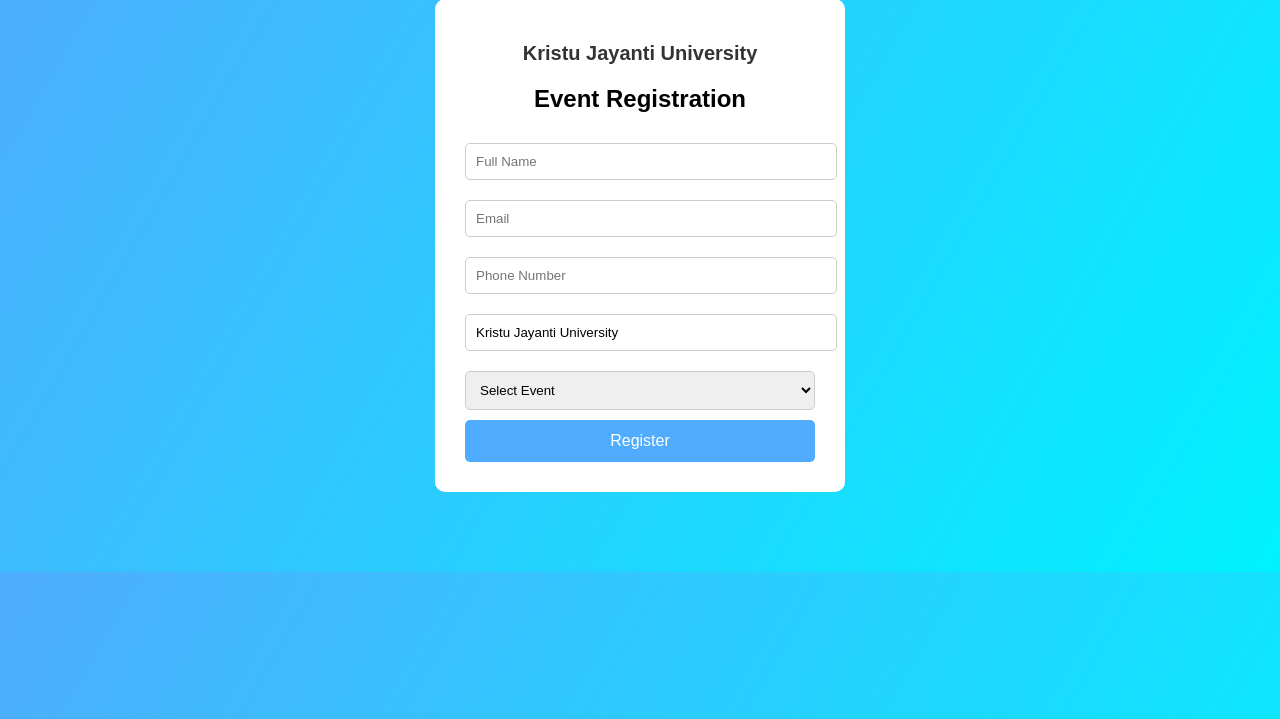
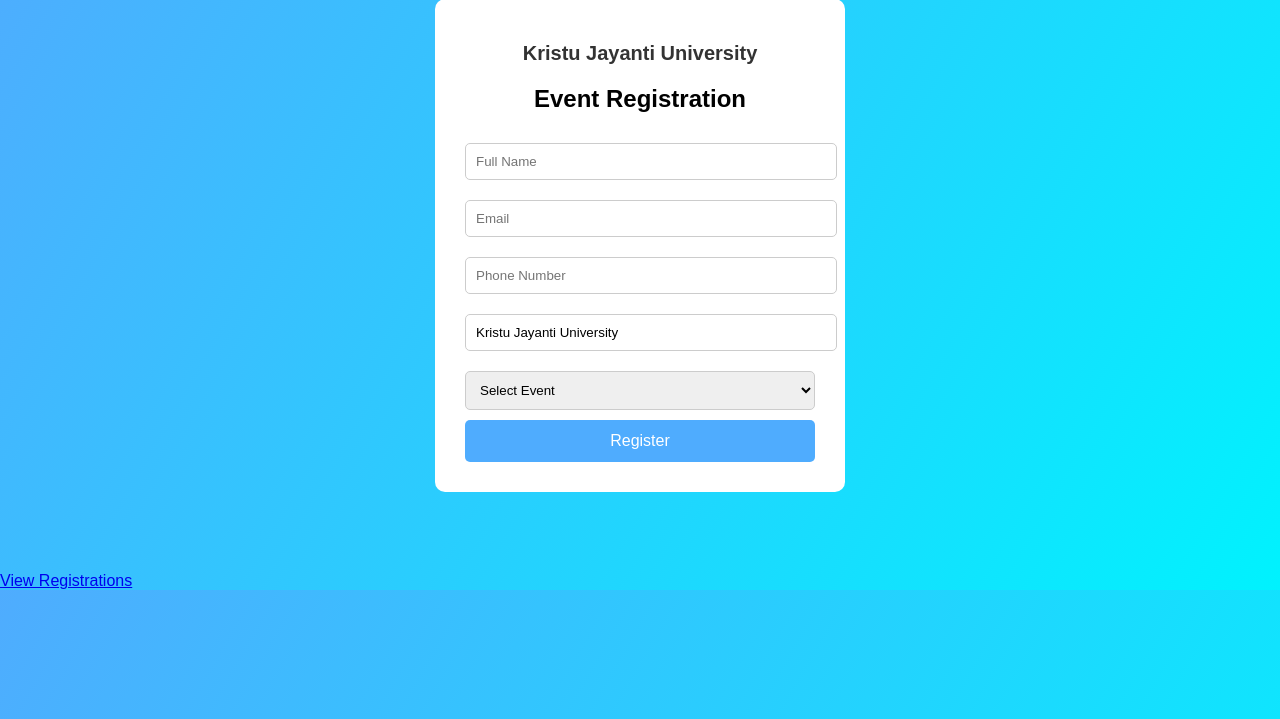
Before and after one commit to 25bcad27-cmd/jeeva27-, a Flask app: page / in a window 1280 px wide. Shown: the part 81-800 px from the top of the page. Run offline with Flask 3, Linux system fonts and the light colour scheme.

Commit message:
Add link to view registrations in index.html
Added a link to view registrations at the end of the form.

```diff
--- a/templates/index.html
+++ b/templates/index.html
@@ -34,6 +34,7 @@
 </div>
 
 <script src="/static/script.js"></script>
+    <a href="/view">View Registrations</a>
 
 </body>
 </html>
```
